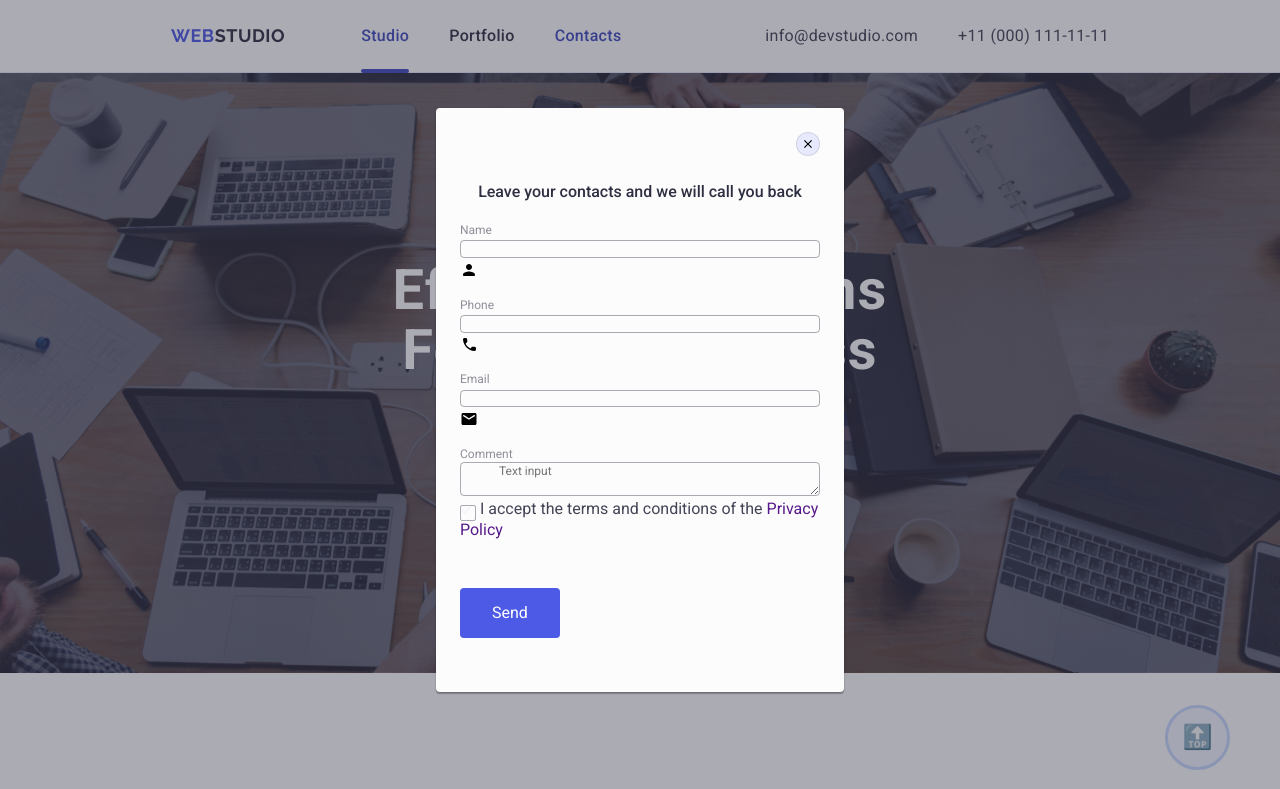
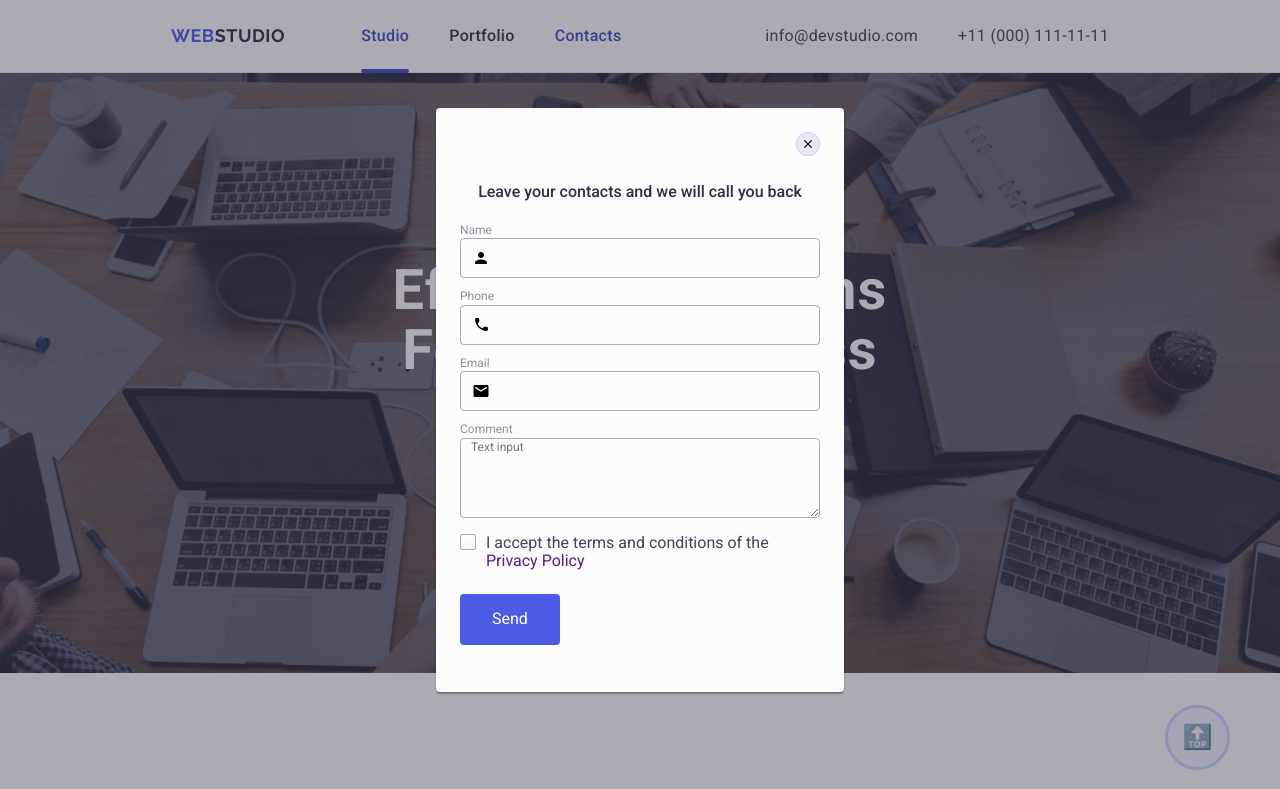
Before and after one commit to Dmitriy-Ponomarenko/goit-markup-hw-06, a plain HTML site: page index.html in a window 1280 px wide. Both pictures are taken after a click on the link "Contacts". Shown: the top 789 px of the page. Drawn offline with nearby package versions, Linux system fonts and the light colour scheme.

Commit message:
contact form update

```diff
--- a/css/styles.css
+++ b/css/styles.css
@@ -253,6 +253,7 @@ html {
   text-decoration: none;
   transition: background-color 0.3s;
   z-index: 1000;
+  user-select: none;
 }
 
 .scroll-to-top-button:hover {
@@ -1100,13 +1101,41 @@ html {
 
 .call-back-form-input,
 .comment-field {
+  display: flex;
+  align-items: center;
   width: 100%;
   border-radius: 4px;
   border: 1px solid var(--modal-background);
   background-color: transparent;
-  padding-left: 38px;
+  padding-right: 10px;
   font-size: 12px;
   transition: border-color 250ms var(--transition-ease);
+}
+
+.call-back-form-input {
+  padding-left: 38px;
+  min-height: 40px;
+}
+
+.comment-field {
+  padding-left: 10px;
+  min-height: 80px;
+}
+
+.call-back-icon {
+  position: absolute;
+  top: 50%;
+  left: 12px;
+  transform: translateY(-50%);
+  pointer-events: none;
+}
+
+.icon-svg-checkbox {
+  pointer-events: none;
+}
+
+.call-back-checkbox-label {
+  display: flex;
 }
 
 .call-back-form-input:focus,
@@ -1116,12 +1145,16 @@ html {
 
 /* Checkbox */
 .call-back-form-checkbox-wrapper {
-  margin-bottom: 24px;
+  margin-top: 16px;
 }
 
 .call-back-checkbox-custom {
-  display: inline-flex;
-  width: 16px;
+  display: flex;
+  align-items: center;
+  justify-content: center;
+  margin-right: 10px;
+  min-width: 16px;
+  max-width: 16px;
   height: 16px;
   border: 1px solid rgba(46, 47, 66, 0.4);
   border-radius: 2px;
--- a/index.html
+++ b/index.html
@@ -725,12 +725,14 @@
             />
             <label class="call-back-checkbox-label" for="user-privacy">
               <span class="call-back-checkbox-custom">
-                <svg class="icon-svg-checkbox" width="10" height="8">
+                <svg class="icon-svg-checkbox" width="11" height="8">
                   <use href="./images/icons.svg#icon-checkbox-vector"></use>
                 </svg>
               </span>
-              I accept the terms and conditions of the
-              <a class="privacy-policy-text" href="">Privacy Policy</a>
+              <div>
+                I accept the terms and conditions of the
+                <a class="privacy-policy-text" href="">Privacy Policy</a>
+              </div>
             </label>
           </div>
 
@@ -747,7 +749,6 @@
             <use href="./images/icons.svg#icon-close-black-18dp-2-1"></use>
           </svg>
         </button>
-
         <ul class="mobile-menu-list">
           <li class="mobile-menu-item">
             <a class="mobile-menu-link current" href="#Studio">Studio</a>
```
